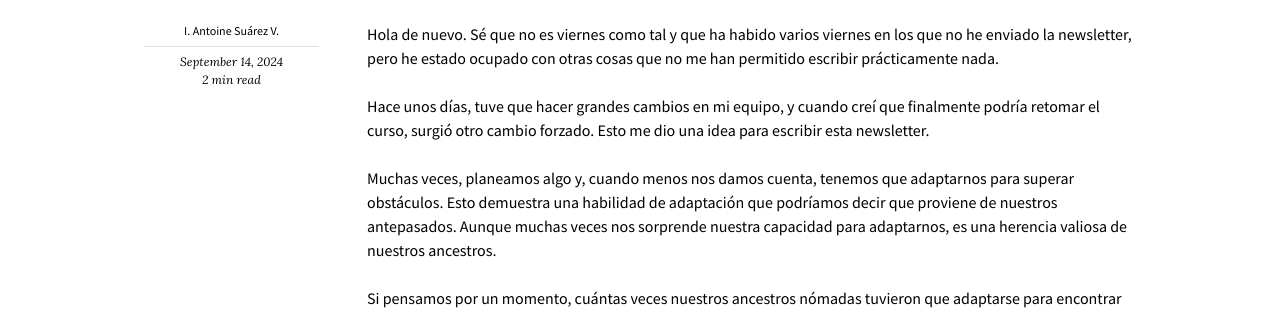
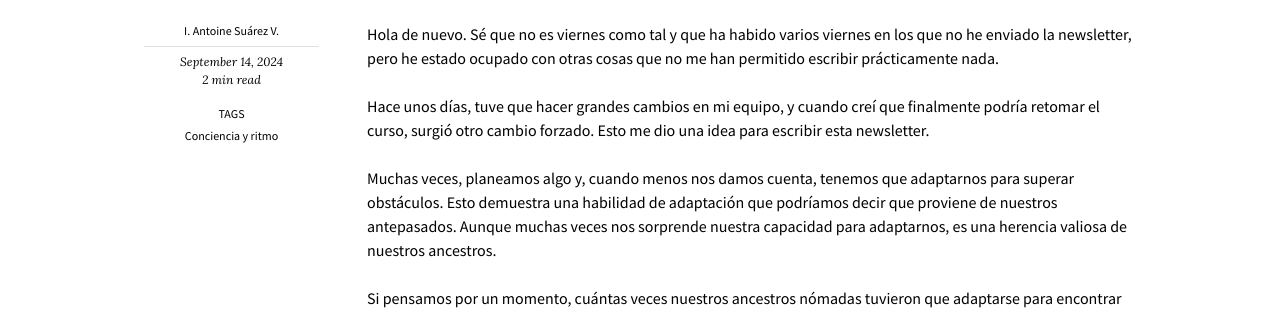
Before and after one commit to KajiiNarumi/iasuarezv, a Jekyll site: the page built from _posts/2024-09-14-tiempo-al-tiempo.md, in a window 1280 px wide and 900 px high, scrolled down 816 px. Shown: the part 154-464 px from the top of the window. Built offline with Jekyll 4.4.1, drawn with Linux system fonts in a browser that asks for light colours; nearby versions of some CDN libraries.

Commit message:
Add tags to 'Tiempo al Tiempo' post

```diff
--- a/_posts/2024-09-14-tiempo-al-tiempo.md
+++ b/_posts/2024-09-14-tiempo-al-tiempo.md
@@ -3,6 +3,7 @@ layout: post
 author:
   name: "I. Antoine Suárez V."
 title: "Tiempo al Tiempo"
+tags: [Conciencia y ritmo]
 date: 2024-09-14
 image:
   path: /images/2024-09-14-tiempo-al-tiempo.jpg
```
